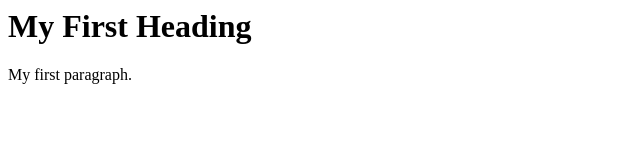
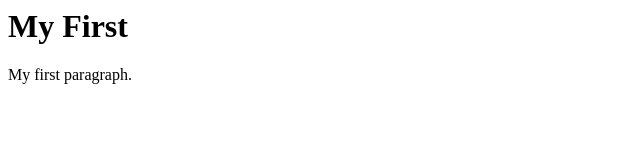
Before and after one commit to Hansana4/egg_timer.github.io, a plain HTML site: page index.html in a window 1280 px wide. Shown: the whole page, without its empty margins (0-640 px from the left). Drawn offline with Linux system fonts and the light colour scheme.

Commit message:
Update index.html

```diff
--- a/index.html
+++ b/index.html
@@ -1,7 +1,7 @@
 <html>
 <body>
 
-<h1>My First Heading</h1>
+<h1>My First </h1>
 <p>My first paragraph.</p>
 
 </body>
```
